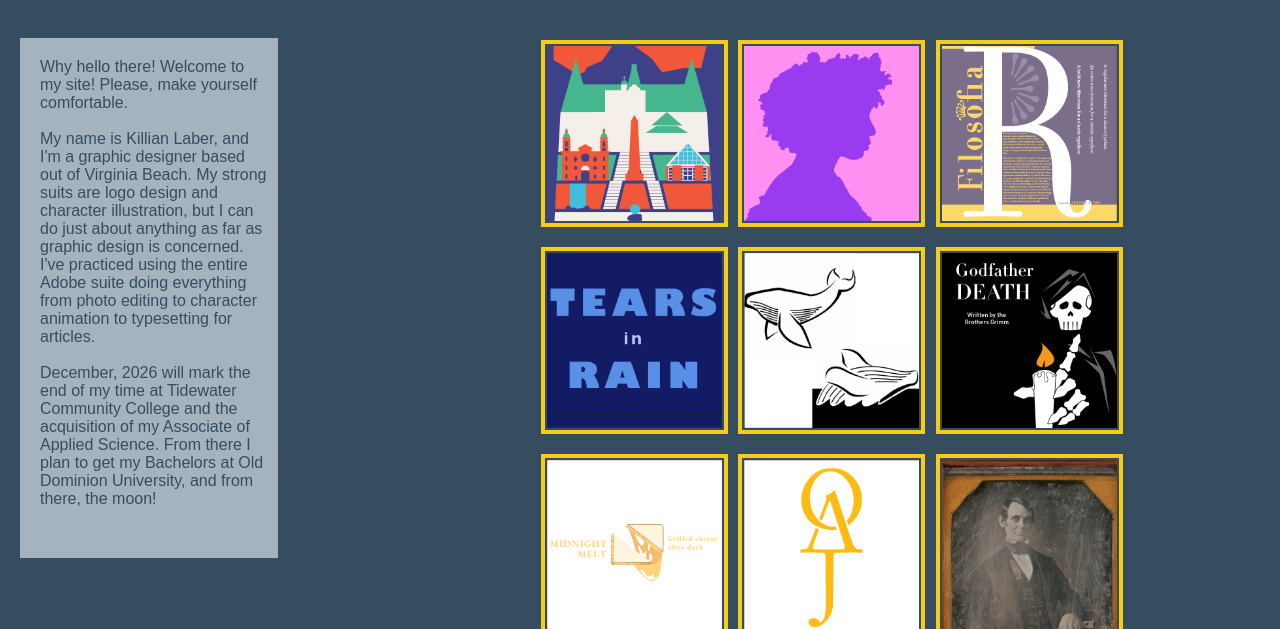
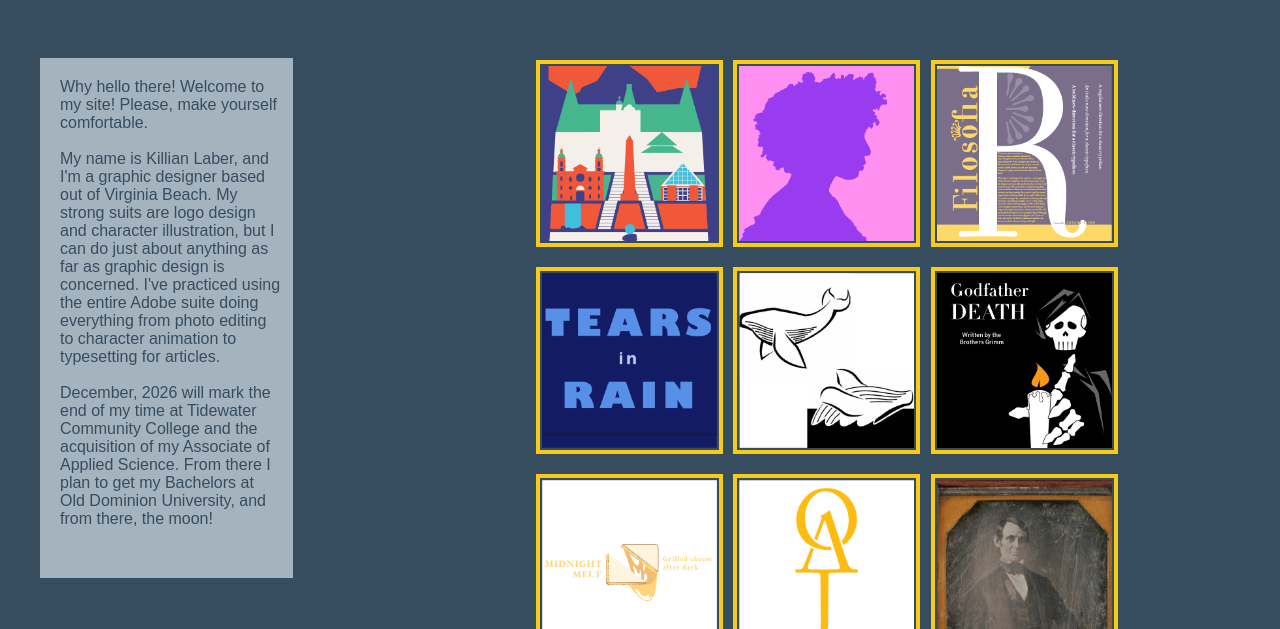
Before and after one commit to killianlaber-png/killianlaber, a plain HTML site: page index.html in a window 1280 px wide. Shown: the part 191-820 px from the top of the page. Drawn offline with Linux system fonts and the light colour scheme.

Commit message:
Update portfolio.css

```diff
--- a/portfolio.css
+++ b/portfolio.css
@@ -13,7 +13,7 @@
     font-weight: 400;
     font-style: normal;
     background-color: #364d60;
-    margin: 20px;
+    margin: 40px;
     margin-left: 180
 }
 
@@ -39,7 +39,7 @@
 .intro_text {
     color: #364d60;
     background-color: #a5b3bf;
-    margin-right: 250px;
+    margin-right: 230px;
     width: 630px;
     height: 500px;
     padding-top: 20px;
```
